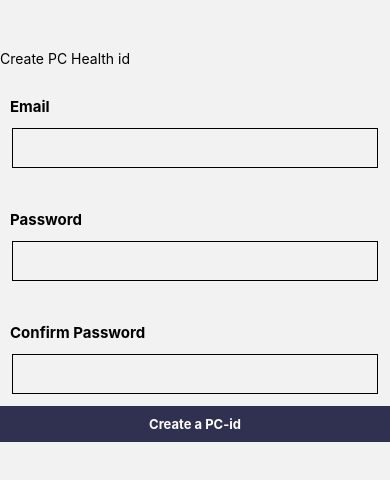
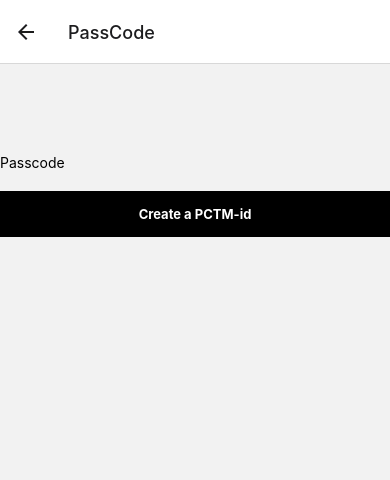
Before and after one commit to nav-commits/PChealth, a React Native app: screen /PassCode in a window 390 px wide. Shown: the top 480 px of the page. Built offline with nearby package versions, Linux system fonts and the light colour scheme.

Commit message:
added fucntionality for text fields

```diff
--- a/App.js
+++ b/App.js
@@ -4,6 +4,7 @@
 import { createNativeStackNavigator } from '@react-navigation/native-stack';
 import Signup from './src/Components/Screens/Signup';
 import BottomNavigation from './src/Components/Organisms/BottomNavigation/BottomNavigation';
+import PassCodePage from './src/Components/Screens/Passcode';
 
 const Stack = createNativeStackNavigator();
 export default function App() {
@@ -16,6 +17,7 @@
                     options={{ headerShown: false }}
                     component={BottomNavigation}
                 />
+                <Stack.Screen name='PassCode' component={PassCodePage} />
             </Stack.Navigator>
         </NavigationContainer>
     );
--- a/src/Components/Atoms/Title/Title.jsx
+++ b/src/Components/Atoms/Title/Title.jsx
@@ -5,13 +5,12 @@
         <Text
             style={{
                 fontSize: size,
-                fontWeight: 'bold',
                 paddingLeft: paddingLeft,
                 paddingTop: paddingTop,
                 textAlign: textAlign
             }}
         >
-            {title}
+            {title.toUpperCase()}
         </Text>
     );
 }
--- /dev/null
+++ b/src/Components/Screens/Passcode.jsx
@@ -0,0 +1,19 @@
+import { View, Text } from 'react-native';
+import Button from '../Atoms/Button/Button';
+
+export default function PassCodePage({navigation}) {
+    return (
+        <View style={{marginTop: 90}}>
+            <Text>Passcode</Text>
+            <Button
+                title='Create a PCTM-id'
+                backgroundColor='black'
+                width={'100%'}
+                marginTop={20}
+                onPress={() => navigation.navigate('BottomNavigation')}
+                paddingHorizontal={10}
+                paddingVertical={15}
+            />
+        </View>
+    );
+}
--- a/src/Components/Screens/Signup.jsx
+++ b/src/Components/Screens/Signup.jsx
@@ -1,28 +1,47 @@
-import { View, Text } from 'react-native';
+import { View, Text, StatusBar, Image } from 'react-native';
 import Button from '../Atoms/Button/Button';
 import TextField from '../Atoms/TextField/TextField';
 import React from 'react';
 import Title from '../Atoms/Title/Title';
 
 export default function Main({ navigation }) {
-    const [text, onChangeText] = React.useState('');
+    const [inputs, setInputs] = React.useState({
+        email: "",
+        password: "",
+        confirmPassword: ""
+    });
+
+    const changeHandle = (text, input) => {
+        setInputs({
+            ...inputs,
+            [input]: text
+        })
+    }
+
     return (
-        <View >
-            <Text style={{ marginTop: 50 }}>Create PC Health id</Text>
-            <Title title='Email' paddingLeft={10} paddingTop={30} size={15} />
-            <TextField onChangeText={onChangeText} value={text} />
-            <Title title='Password' paddingLeft={10} paddingTop={30} size={15} />
-            <TextField onChangeText={onChangeText} value={text} />
-            <Title title='Confirm Password' paddingLeft={10} paddingTop={30} size={15} />
-            <TextField onChangeText={onChangeText} value={text} />
+        <View>
+            <StatusBar barStyle="dark-content" hidden={false} backgroundColor="#87CEEB" translucent={true} />
+            <View style={{ display: 'flex', flexDirection: 'row', gap: 10, marginTop: 40, alignItems: 'center' }}>
+                <Text >Create a PC Health id</Text>
+                <Image
+                    source={require('../../../assets/PcHealth.png')}
+                    style={{ width: 45, height: 35, borderRadius: 10, marginLeft: 10 }}
+                />
+            </View>
+            <Title title='Email' paddingLeft={10} paddingTop={30} size={13} />
+            <TextField onChangeText={(text) => changeHandle(text, 'email')} />
+            <Title title='Password' paddingLeft={10} paddingTop={30} size={13} />
+            <TextField onChangeText={(text) => changeHandle(text, 'password')} />
+            <Title title='Confirm Password' paddingLeft={10} paddingTop={30} size={13} />
+            <TextField onChangeText={(text) => changeHandle(text, 'confirmPassword')} />
             <Button
-                title='Create a PC-id'
-                backgroundColor='hsl(240, 25%, 25%)'
+                title='Create a PCTM-id'
+                backgroundColor='black'
                 width={'100%'}
-
-                onPress={() => navigation.navigate('BottomNavigation')}
+                marginTop={20}
+                onPress={() => navigation.navigate('PassCode')}
                 paddingHorizontal={10}
-                paddingVertical={10}
+                paddingVertical={15}
             />
         </View>
     );
```
Also changed, not shown: assets/PcHealth.png (added).
